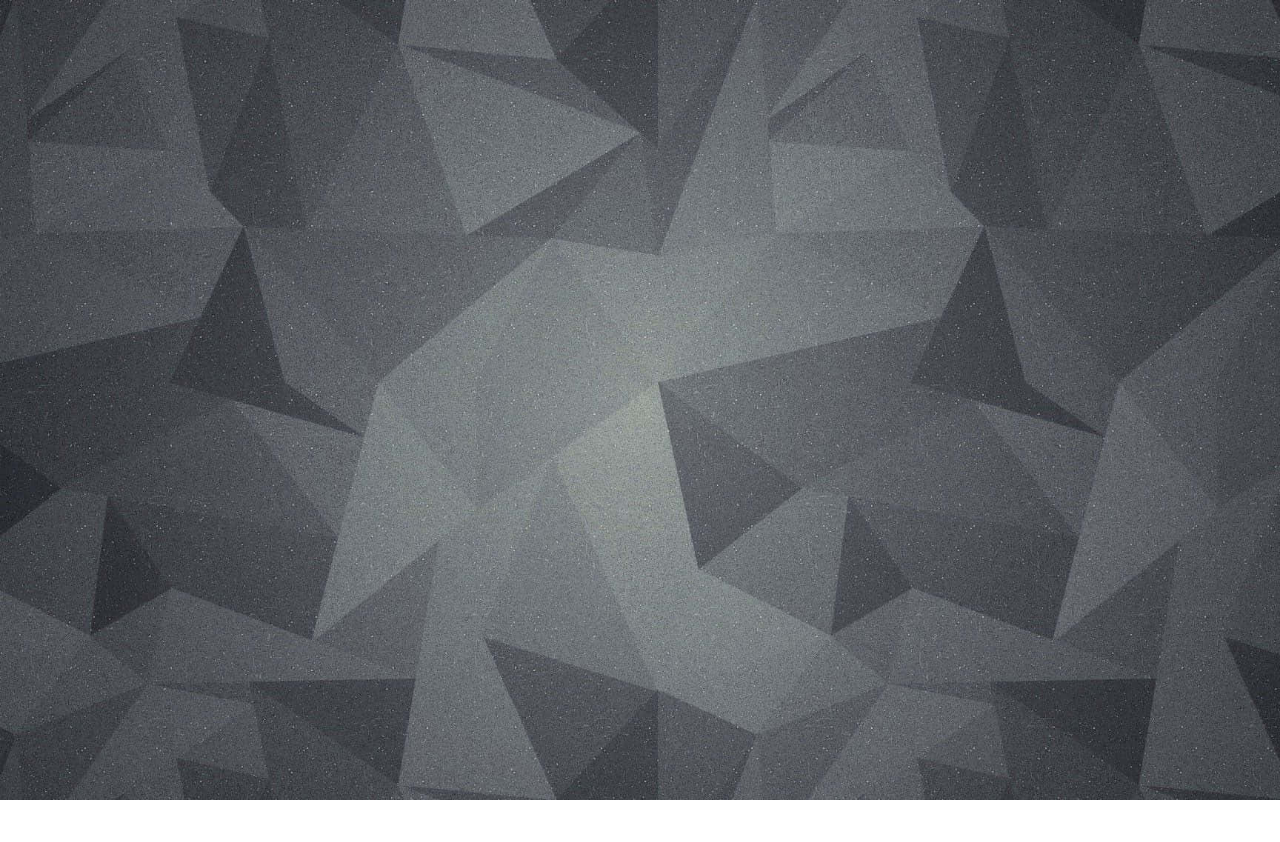
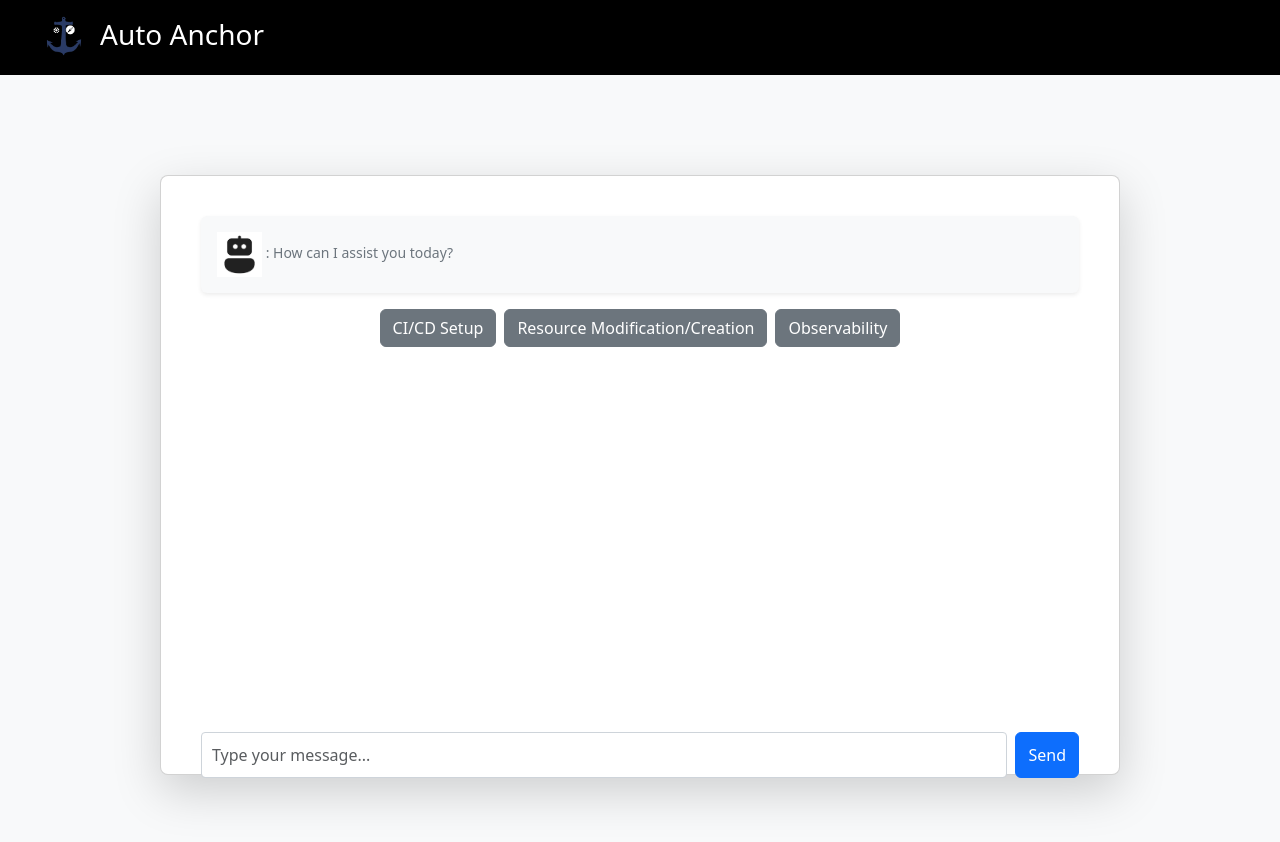
Before and after one commit to mitulgarg/AnchorWebserverUI, a React (Create React App) app: page /acube in a window 1280 px wide. Before the commit this address had no page. Shown: the top 842 px of the page. Before the commit the page ends 800 px from the top, so only its background shows below. Built offline with nearby package versions, Linux system fonts and the light colour scheme.

Commit message:
New aCube interface

```diff
--- a/src/App.js
+++ b/src/App.js
@@ -4,6 +4,7 @@ import { BrowserRouter, Route, Routes } from "react-router-dom";
 import Main from './components/Main/Main.js';
 import Home from './components/Home/Home.js';
 import Form from './components/Form/Form.js';
+import Agent from './components/Agent/Agent.js';
 
 const App = () => {
 
@@ -14,6 +15,7 @@ const App = () => {
         <Route path="/home" element={<Home />} />
         <Route path="/main" element={<Main />} />
         <Route path="/forms" element={<Form />} />
+        <Route path="/acube" element={<Agent />} />
       </Routes>
     </BrowserRouter>
 
--- /dev/null
+++ b/src/components/Agent/Agent.js
@@ -0,0 +1,81 @@
+import React, { useState } from "react";
+import './Agent.css';
+import NavHead from "../Home/NavHead/NavHead.js";
+import { motion } from "framer-motion";
+import Card from "react-bootstrap/Card";
+import Button from "react-bootstrap/Button";
+import Form from "react-bootstrap/Form";
+
+
+const Agent = () => {
+  const [temples, setTemples] = useState([]);
+  const [flip, setFlip] = useState(false);
+  const [query, setQuery] = useState("");
+  const [templestwo, setTemplestwo] = useState([]);
+
+  const handleSearch = () => {
+    if (query) {
+      const filteredTemples = temples.filter((temple) =>
+        temple.temple_name.toString().toLowerCase().includes(query.toString().toLowerCase())
+      );
+      setTemplestwo(filteredTemples);
+      console.log(filteredTemples);
+    }
+    if(query===""){
+      setTemplestwo(temples)
+    }
+  };
+
+  return (
+    <div>
+      <NavHead />
+
+      <motion.div
+        initial={{ opacity: 0, y: 20 }}
+        animate={{ opacity: 1, y: 0 }}
+        transition={{ duration: 0.5 }}
+        className="d-flex justify-content-center align-items-center min-vh-100 bg-light"
+      >
+        <Card style={{ height: '75vh' , width:"120vh"}} className="w-180 max-w-md p-4 shadow-lg rounded-3 bg-white">
+          <Card.Body className="d-flex flex-column gap-3">
+            {/* Chat Display */}
+            <div className="h-64 overflow-auto p-3 bg-light rounded shadow-sm">
+              <div className="text-secondary small"><img style={{height:'45px' , width:'45px'}}src="/ChatBot-Logo.png"></img> : How can I assist you today?</div>
+            </div>
+
+
+            {/* Buttons */}
+
+            <div className="d-flex justify-content-center gap-2">
+              <Button variant="secondary">CI/CD Setup</Button>
+              <Button variant="secondary">Resource Modification/Creation</Button>
+              <Button variant="secondary">Observability</Button>
+            </div>
+
+
+            <div style={{"marginTop":"42%"}}>
+
+
+
+            {/* Input Form */}
+            <div className="d-flex gap-2">
+              <Form.Control
+                type="text"
+                placeholder="Type your message..."
+                value={query}
+                onChange={(e) => setQuery(e.target.value)}
+              />
+
+              <Button variant="primary" onClick={handleSearch}>
+                Send
+              </Button>
+            </div>
+            </div>
+          </Card.Body>
+        </Card>
+      </motion.div>
+    </div>
+  );
+};
+
+export default Agent;
--- a/src/index.js
+++ b/src/index.js
@@ -4,6 +4,7 @@ import './index.css';
 import App from './App';
 import reportWebVitals from './reportWebVitals';
 import 'bootstrap/dist/css/bootstrap.min.css';
+
 
 const root = ReactDOM.createRoot(document.getElementById('root'));
 root.render(
```
Also changed, not shown: package.json (+9 -2 lines), src/components/Main/Main.js (+0 -74 lines), public/ChatBot-Logo.png (added), src/components/Agent/Agent.css (added), 1 other file (tests, documents, lock files or other folders).
